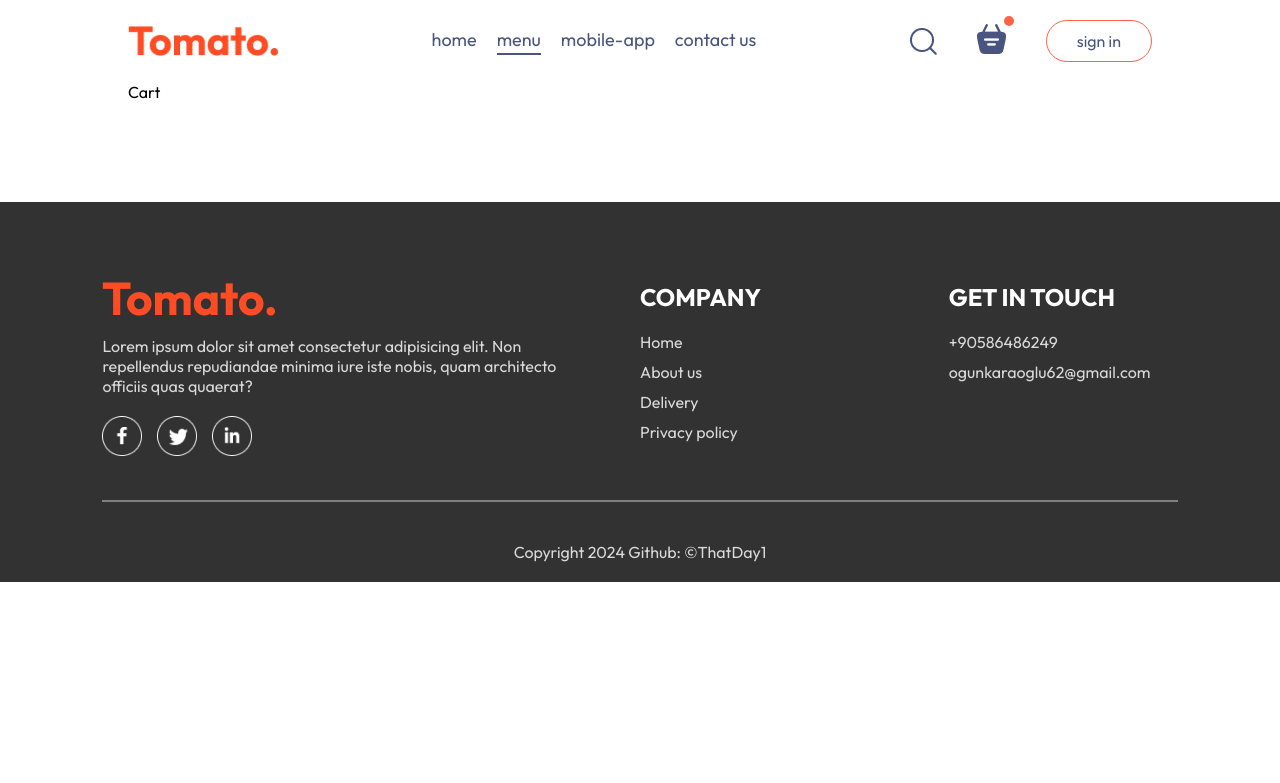
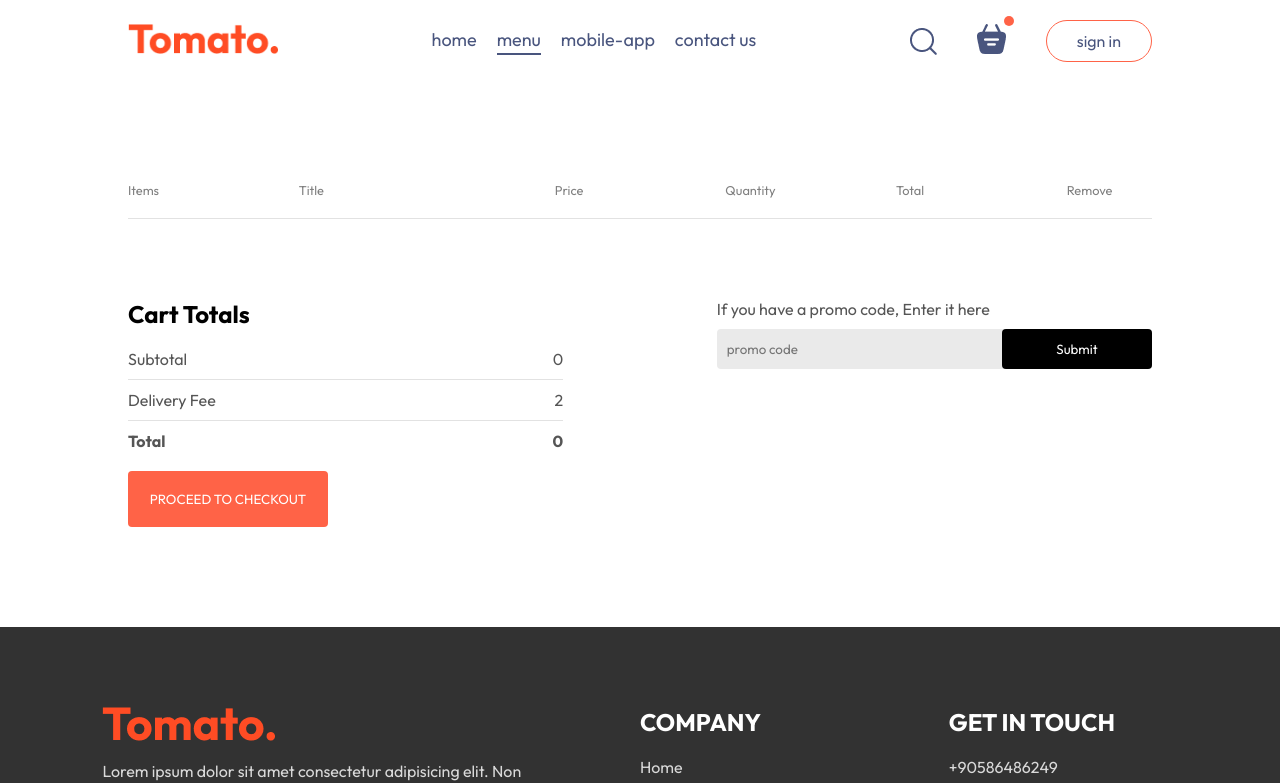
Before and after one commit to ThatDay1/Tomato-food-delivery-app, a React (Vite) app: page /cart in a window 1280 px wide. Shown: the top 783 px of the page. Built offline with nearby package versions, Linux system fonts and the light colour scheme.

Commit message:
cart page section

```diff
--- a/src/components/Navbar/Navbar.jsx
+++ b/src/components/Navbar/Navbar.jsx
@@ -8,7 +8,9 @@
 
   return (
     <div className="navbar">
-      <img src={assets.logo} alt="logo" className="logo" />
+      <Link to="/">
+        <img src={assets.logo} alt="logo" className="logo" />
+      </Link>
       <ul className="navbar-menu">
         <Link
           to="/"
@@ -42,7 +44,9 @@
       <div className="navbar-right">
         <img src={assets.search_icon} alt="search icon" />
         <div className="navbar-search-icon">
-          <img src={assets.basket_icon} alt="basket icon" />
+          <Link to="/cart">
+            <img src={assets.basket_icon} alt="basket icon" />
+          </Link>
           <div className="dot"></div>
         </div>
         <button onClick={() => setShowLogin(true)}>sign in</button>
--- a/src/pages/Cart/Cart.css
+++ b/src/pages/Cart/Cart.css
@@ -0,0 +1,106 @@
+.cart {
+  margin-top: 100px;
+}
+
+.cart-items-title {
+  display: grid;
+  grid-template-columns: 1fr 1.5fr 1fr 1fr 1fr 0.5fr;
+  align-items: center;
+  color: grey;
+  font-size: max(1vw, 12px);
+}
+
+.cart-items-item {
+  margin: 10px 0px;
+  color: black;
+}
+
+.cart-items-item img {
+  width: 50px;
+}
+
+.cart hr {
+  height: 1px;
+  background-color: #e2e2e2;
+  border: none;
+}
+
+.cart-items-item .cross {
+  cursor: pointer;
+}
+
+.cart-bottom {
+  margin-top: 80px;
+  display: flex;
+  justify-content: space-between;
+  gap: max(12vw, 20px);
+}
+
+.cart-total {
+  flex: 1;
+  display: flex;
+  flex-direction: column;
+  gap: 20px;
+}
+
+.cart-total-details {
+  display: flex;
+  justify-content: space-between;
+  color: #555;
+}
+
+.cart-total hr {
+  margin: 10px 0px;
+}
+
+.cart-total button {
+  border: none;
+  color: white;
+  background-color: tomato;
+  width: max(15vw, 200px);
+  padding: 20px 0px;
+  border-radius: 4px;
+  cursor: pointer;
+}
+
+.cart-promocode {
+  flex: 1;
+}
+
+.cart-promocode p {
+  color: #555;
+}
+
+.cart-promocode-input {
+  margin-top: 10px;
+  display: flex;
+  justify-content: space-between;
+  align-items: center;
+  background-color: #eaeaea;
+  border-radius: 4px;
+}
+
+.cart-promocode-input input {
+  background: transparent;
+  border: none;
+  outline: none;
+  padding-left: 10px;
+}
+
+.cart-promocode-input button {
+  width: max(10vw, 150px);
+  padding: 12px 5px;
+  background-color: black;
+  border: none;
+  color: white;
+  border-radius: 4px;
+}
+
+@media screen and (max-width: 750px) {
+  .cart-bottom {
+    flex-direction: column-reverse;
+  }
+  .cart-promocode {
+    justify-content: start;
+  }
+}
--- a/src/pages/Cart/Cart.jsx
+++ b/src/pages/Cart/Cart.jsx
@@ -1,8 +1,75 @@
-import React from 'react'
+import React, { useContext } from 'react'
 import './Cart.css'
+import { StoreContext } from '../../context/StoreContext'
 
 const Cart = () => {
-  return <div>Cart</div>
+  const { cartItems, food_list, removeFromCart } = useContext(StoreContext)
+  return (
+    <div className="cart">
+      <div className="cart-items">
+        <div className="cart-items-title">
+          <p>Items</p>
+          <p>Title</p>
+          <p>Price</p>
+          <p>Quantity</p>
+          <p>Total</p>
+          <p>Remove</p>
+        </div>
+        <br />
+        <hr />
+        {food_list.map((item, index) => {
+          if (cartItems[item._id] > 0) {
+            return (
+              <div>
+                <div className="cart-items-title cart-items-item">
+                  <img src={item.image} alt="item image" />
+                  <p>{item.name}</p>
+                  <p>₺{item.price}</p>
+                  <p>{cartItems[item._id]}</p>
+                  <p>₺{item.price * cartItems[item._id]}</p>
+                  <p onClick={() => removeFromCart(item._id)} className="cross">
+                    x
+                  </p>
+                </div>
+                <hr />
+              </div>
+            )
+          }
+        })}
+      </div>
+      <div className="cart-bottom">
+        <div className="cart-total">
+          <h2>Cart Totals</h2>
+          <div>
+            <div className="cart-total-details">
+              <p>Subtotal</p>
+              <p>{0}</p>
+            </div>
+            <hr />
+            <div className="cart-total-details">
+              <p>Delivery Fee</p>
+              <p>{2}</p>
+            </div>
+            <hr />
+            <div className="cart-total-details">
+              <b>Total</b>
+              <b>{0}</b>
+            </div>
+          </div>
+          <button>PROCEED TO CHECKOUT</button>
+        </div>
+        <div className="cart-promocode">
+          <div>
+            <p>If you have a promo code, Enter it here</p>
+            <div className="cart-promocode-input">
+              <input type="text" placeholder="promo code" />
+              <button>Submit</button>
+            </div>
+          </div>
+        </div>
+      </div>
+    </div>
+  )
 }
 
 export default Cart
```
